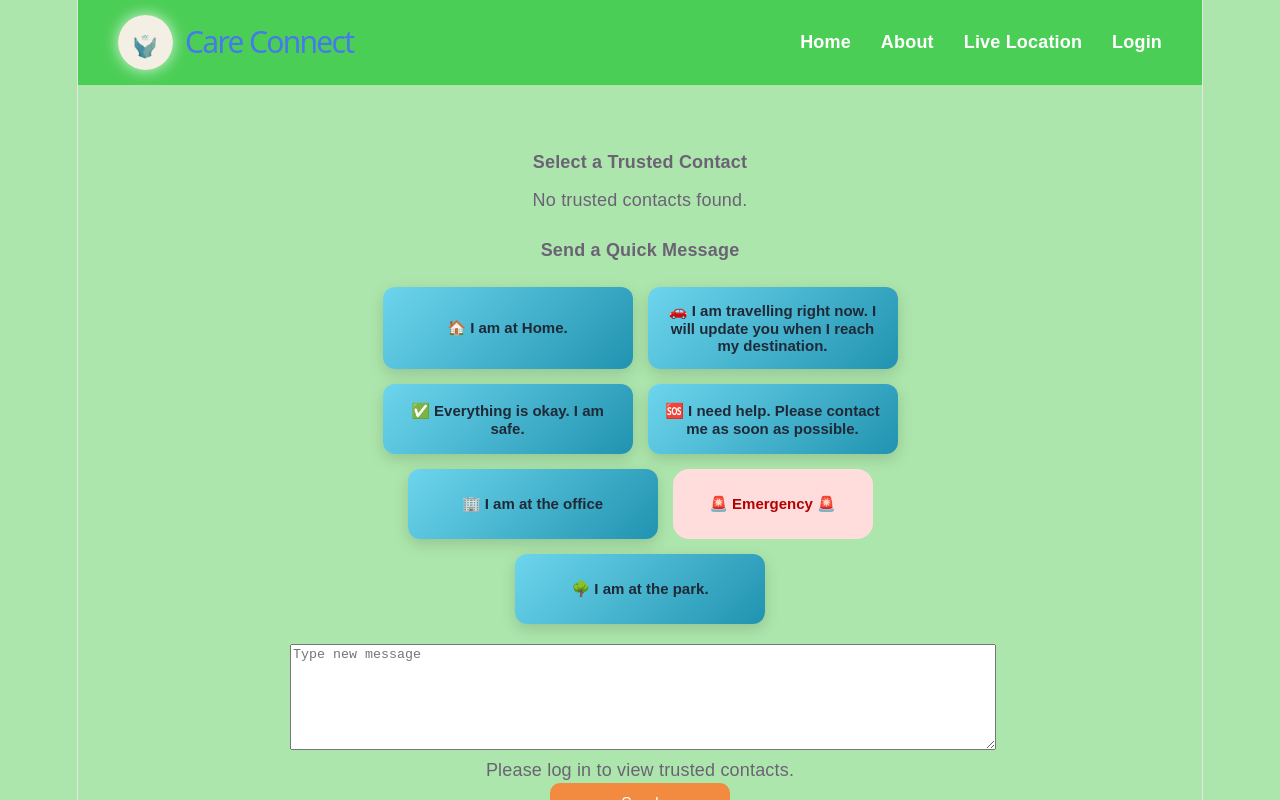
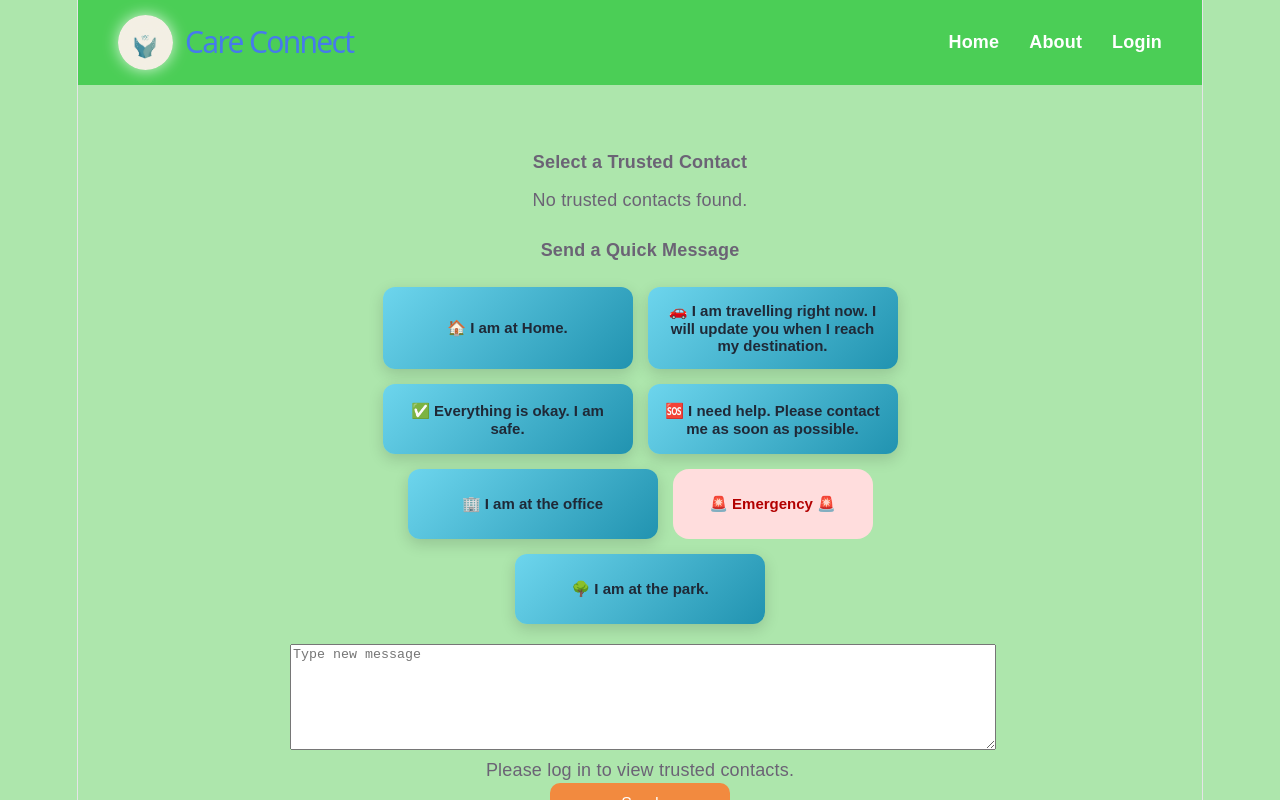
Before and after one commit to Munnisha-code/Final-Project-Unit2CareConnect, a React (Vite) app in the folder React-front-end-app/: page /Final-Project-Unit1-CareConnect/one-click-send-message in a window 1280 px wide. Shown: the top 800 px of the page. Built offline with nearby package versions, Linux system fonts and the light colour scheme.

Commit message:
Show Live Location for logged-in users.

```diff
--- a/React-front-end-app/src/components/Navbar.jsx
+++ b/React-front-end-app/src/components/Navbar.jsx
@@ -23,9 +23,15 @@ function Navbar({links}){
     return(
 
         <nav className= "navbar">
-            {links
-                .filter((link) => link.name !== "Login" && link.name !== "Logout")
-                .map((link) => ( <Link key={link.name} to={link.path}> {link.name} </Link> ))
+
+            {links.filter((link) => {
+
+                    if (link.name === "Live Location"){
+                        return isLoggedIn;
+                    }
+                        return link.name !== "Login" && link.name !== "Logout";
+                    })
+                  .map((link) => ( <Link key={link.name} to={link.path}> {link.name} </Link> ))
             }
 
             {isLoggedIn  ? (
```
